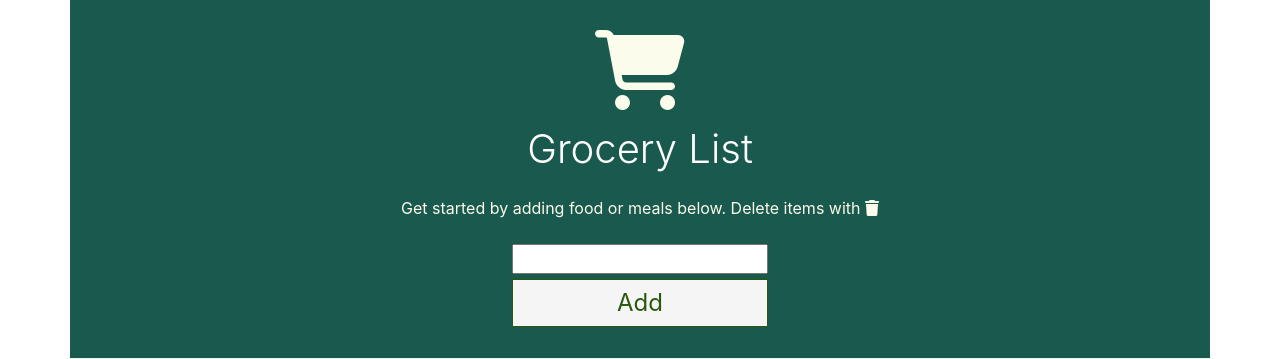
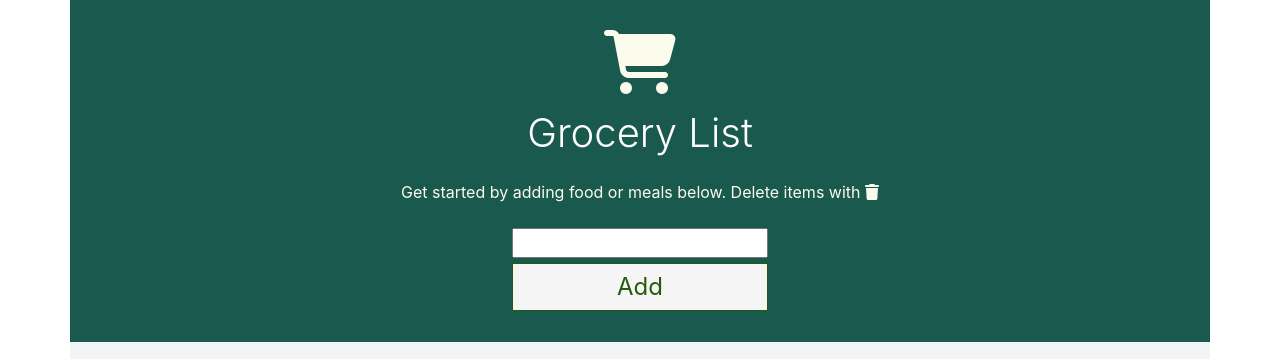
Before and after one commit to markohanesian/Grocery-List, a Node server app: template views/index.handlebars in a window 1280 px wide. Shown: the top 359 px of the page. Run offline with Node 20, Linux system fonts and the light colour scheme; the template is opened without the code that fills it, so the values that code supplies are empty; some libraries are stand-ins or nearby versions.

Commit message:
updated logo size

```diff
--- a/views/index.handlebars
+++ b/views/index.handlebars
@@ -6,7 +6,7 @@
 
   <div class="container">
     <div class="col-sm" id="header">
-        <i class="fas fa-shopping-cart" style="font-size: 5rem; padding: 15px;"></i>
+        <i class="fas fa-shopping-cart" style="font-size: 4rem; padding: 15px;"></i>
         <h1 class="display-4">Grocery List</h1>
         {{!-- <p class="lead">Live a healthier lifestyle</p> --}}
         <p id="instructions">Get started by adding food or meals below. Delete items with <i class="fas fa-trash"></i></p>
```
